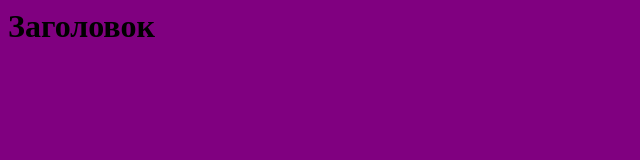
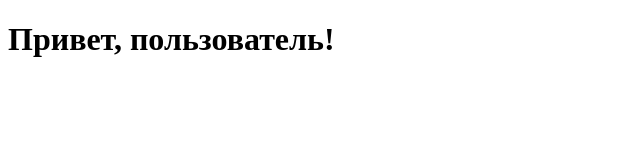
Before and after one commit to Angelinka0104/Laborator, a plain HTML site: page index.html in a window 1280 px wide. Shown: the whole page, without its empty margins (0-640 px from the left). Drawn offline with Linux system fonts and the light colour scheme.

Commit message:
изменили фон на белый

```diff
--- a/index.html
+++ b/index.html
@@ -1,10 +1,13 @@
-<html lang="ru">
-    <head>
-        <meta charset="UTF-8">
-        <meta name="viewport">
-        <title>Document</title>
-        <link rel="stylesheet" href="style.css">
-    </head>
+<!DOCTYPE html>
+<html lang="en">
+<head>
+    <meta charset="UTF-8">
+    <meta http-equiv="X-UA-Compatible" content="IE=edge">
+    <meta name="viewport" content="width=device-width, initial-scale=1.0">
+    <title>Document</title>
+      <link rel="stylesheet" href="style.css">
+</head>
+
 <body>
-    <h1>Заголовок</h1>
+    <h1>Привет, пользователь!</h1>
 </body>
--- a/style.css
+++ b/style.css
@@ -1,3 +1,3 @@
 body{
- background-color:purple ;
+ background-color:white ;
 }
```
